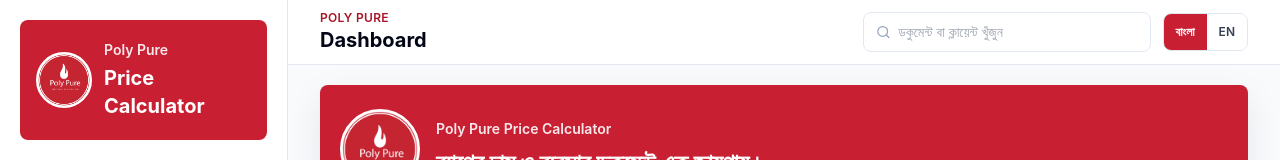
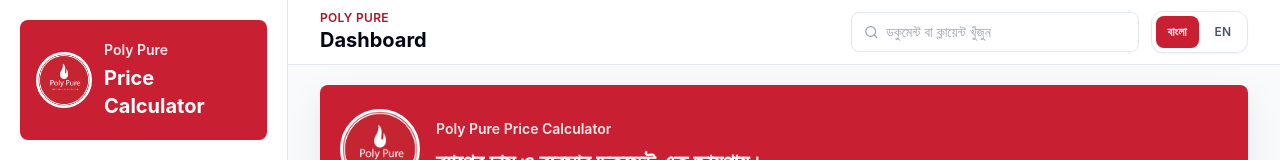
Before and after one commit to tusharmrong/polypure-price-calculator, a React (Vite) app: page / in a window 1280 px wide. Shown: the top 160 px of the page. Built offline with nearby package versions, Linux system fonts and the light colour scheme.

Commit message:
Polish language switch UI for desktop and mobile

```diff
--- a/src/components/Header.jsx
+++ b/src/components/Header.jsx
@@ -1,6 +1,7 @@
 import { Menu, Search, X } from 'lucide-react'
 import { useMemo, useState } from 'react'
 import { NavLink, useLocation, useNavigate } from 'react-router-dom'
+import LanguageToggle from './LanguageToggle.jsx'
 import { loadDocuments } from '../utils/documents.js'
 import { useUiLanguage } from '../utils/uiLanguage.js'
 
@@ -105,21 +106,8 @@
               </div>
             ) : null}
           </div>
-          <div className="hidden overflow-hidden rounded-lg border border-slate-200 md:inline-flex">
-            <button
-              className={`min-h-9 px-3 text-xs font-semibold ${language === 'bn' ? 'bg-brand-600 text-white' : 'bg-white text-slate-700'}`}
-              onClick={() => setLanguage('bn')}
-              type="button"
-            >
-              {'\u09AC\u09BE\u0982\u09B2\u09BE'}
-            </button>
-            <button
-              className={`min-h-9 px-3 text-xs font-semibold ${language === 'en' ? 'bg-brand-600 text-white' : 'bg-white text-slate-700'}`}
-              onClick={() => setLanguage('en')}
-              type="button"
-            >
-              EN
-            </button>
+          <div className="hidden md:block">
+            <LanguageToggle language={language} onChange={setLanguage} compact />
           </div>
           <button
             aria-label="Open menu"
@@ -148,21 +136,8 @@
                 {item.label}
               </NavLink>
             ))}
-            <div className="mt-2 inline-flex overflow-hidden rounded-lg border border-slate-200">
-              <button
-                className={`min-h-9 px-3 text-xs font-semibold ${language === 'bn' ? 'bg-brand-600 text-white' : 'bg-white text-slate-700'}`}
-                onClick={() => setLanguage('bn')}
-                type="button"
-              >
-                {'\u09AC\u09BE\u0982\u09B2\u09BE'}
-              </button>
-              <button
-                className={`min-h-9 px-3 text-xs font-semibold ${language === 'en' ? 'bg-brand-600 text-white' : 'bg-white text-slate-700'}`}
-                onClick={() => setLanguage('en')}
-                type="button"
-              >
-                EN
-              </button>
+            <div className="mt-2">
+              <LanguageToggle language={language} onChange={setLanguage} />
             </div>
           </div>
         </div>
--- /dev/null
+++ b/src/components/LanguageToggle.jsx
@@ -0,0 +1,38 @@
+export default function LanguageToggle({ language, onChange, compact = false }) {
+  return (
+    <div
+      className={`inline-flex items-center rounded-xl border border-slate-200 bg-white p-1 shadow-sm ${
+        compact ? 'gap-1' : 'gap-1.5'
+      }`}
+      role="group"
+      aria-label="Language switch"
+    >
+      <button
+        className={`rounded-lg px-3 font-semibold transition ${
+          compact ? 'min-h-8 text-xs' : 'min-h-9 text-sm'
+        } ${
+          language === 'bn'
+            ? 'bg-brand-600 text-white shadow-sm'
+            : 'text-slate-600 hover:bg-slate-100'
+        }`}
+        onClick={() => onChange('bn')}
+        type="button"
+      >
+        বাংলা
+      </button>
+      <button
+        className={`rounded-lg px-3 font-semibold transition ${
+          compact ? 'min-h-8 text-xs' : 'min-h-9 text-sm'
+        } ${
+          language === 'en'
+            ? 'bg-brand-600 text-white shadow-sm'
+            : 'text-slate-600 hover:bg-slate-100'
+        }`}
+        onClick={() => onChange('en')}
+        type="button"
+      >
+        EN
+      </button>
+    </div>
+  )
+}
```
